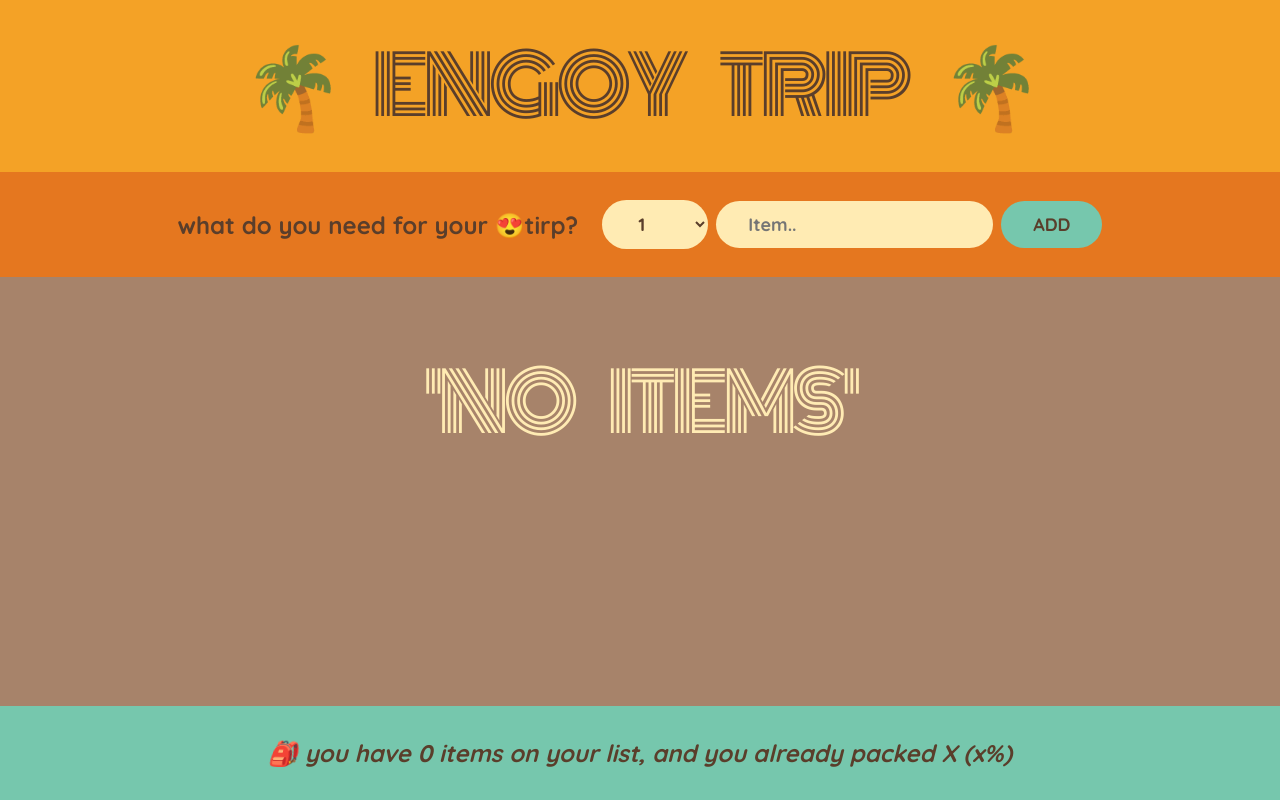
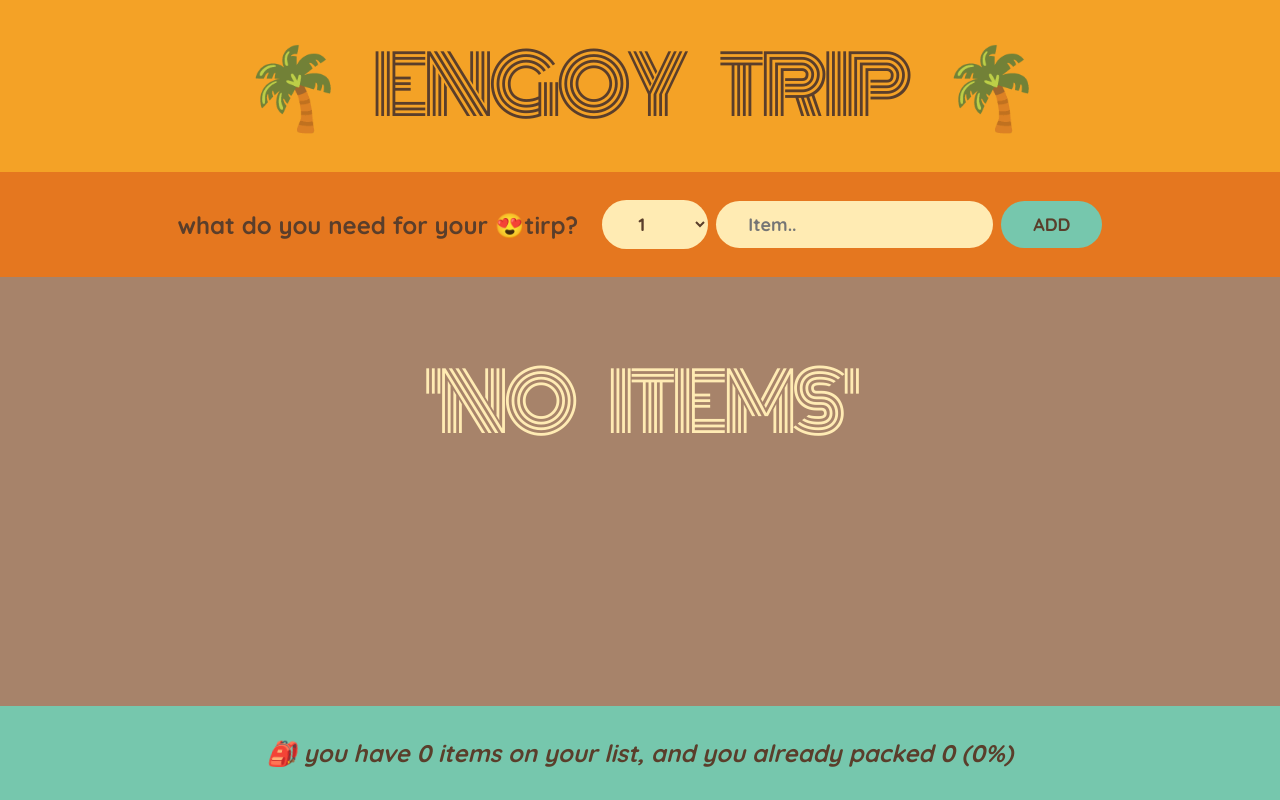
Before and after one commit to elnakhlawi/travel-lest, a React (Vite) app: page / in a window 1280 px wide. Built offline with nearby package versions, Linux system fonts and the light colour scheme.

Commit message:
statistics section done

```diff
--- a/src/App.jsx
+++ b/src/App.jsx
@@ -125,11 +125,13 @@ function Item({ item, handleDeleteItem, handleUpdateItem }) {
   );
 }
 function Status({ items }) {
-  let itemsNumbers = items.length;
-
+  let itemsNumber = items.length;
+  let numberOfPacked=items.filter((item) => { return item.packed }).length;
+  let precentage= Math.round((  numberOfPacked/ itemsNumber  )* 100)||0;
+console.log(precentage);
   return (
     <footer className="stats">
-      <em>🎒 you have {itemsNumbers} items on your list, and you already packed X (x%)</em>
+      <em>{precentage ==100?" You got everything! ready to go ✈":`🎒 you have ${itemsNumber} items on your list, and you already packed ${numberOfPacked} (${precentage}%)`}</em>
     </footer>
   );
 }
```
